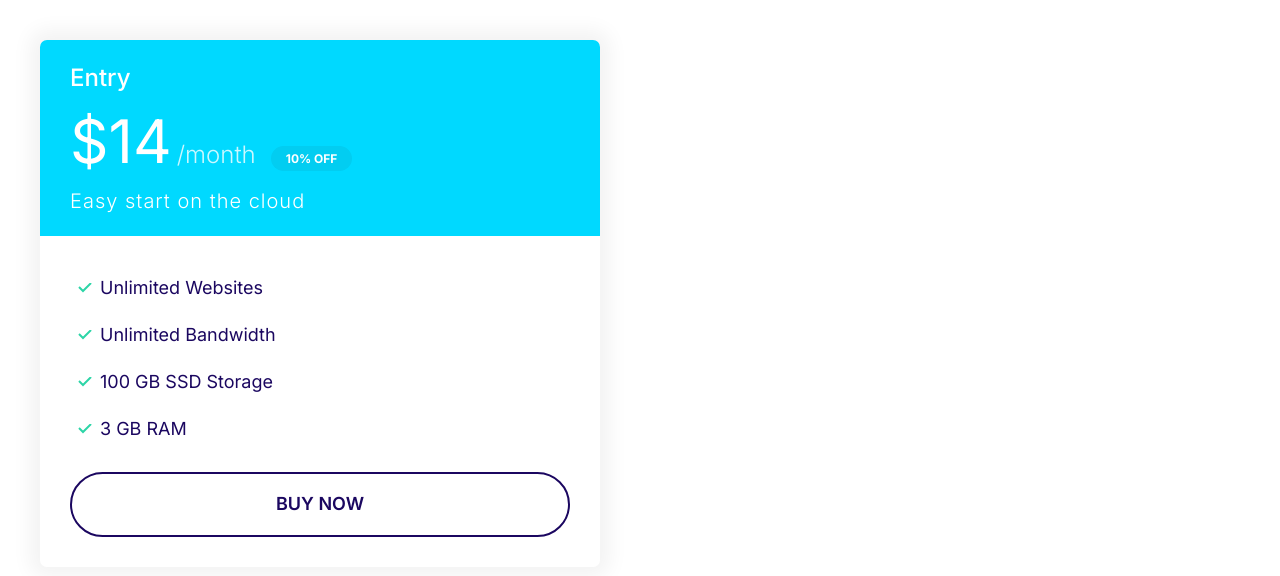
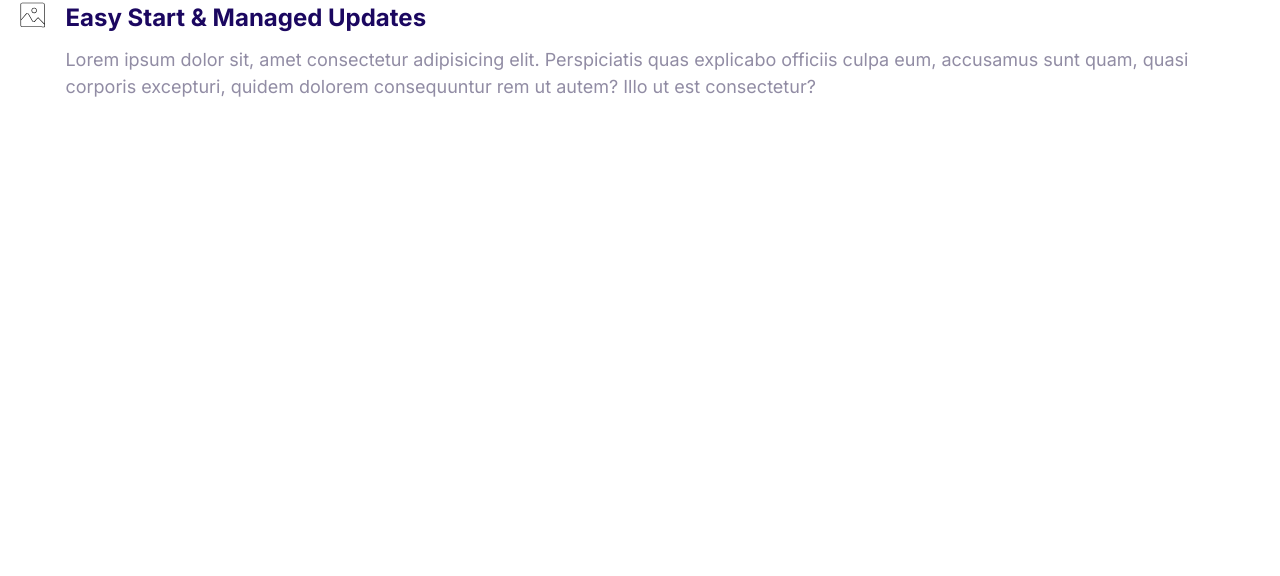
Before and after one commit to Gveyra/hosting-landing-page-practice, a plain HTML site: page index.html in a window 1280 px wide. Drawn offline with Linux system fonts and the light colour scheme.

Commit message:
media component

```diff
--- a/css/styles.css
+++ b/css/styles.css
@@ -266,6 +266,17 @@
   background: #02cdf1;
 }
 /*Plans*/
+.plan--popular .card__header {
+  position: relative;
+}
+.plan--popular .card__header::before {
+  content: url(../css/images/popular.svg);
+  width: 40px;
+  display: inline-block;
+  position: absolute;
+  top: 0;
+  right: 5%;
+}
 @media screen and (min-width: 1024px) {
   .plan__name {
     color: #fff;
@@ -292,3 +303,16 @@
 .plan .list__item {
   margin-bottom: 2rem;
 }
+/*Media*/
+.media {
+  display: flex;
+}
+.media__title {
+  margin-top: 0;
+}
+.media__body {
+  margin: 0 2rem;
+}
+.media__image {
+  margin: 1rem;
+}
--- a/index.html
+++ b/index.html
@@ -11,27 +11,14 @@
     <link rel="stylesheet" href="css/styles.css">
 </head>
 <body>
-    <div style="width:50%; padding: 4rem; ">
-        <div class="plan">
-                 <div class="card card--secondary">
-                <header class="card__header">
-                    <h3 class="plan__name">Entry</h3>
-                    <span class="plan__price">$14</span>
-                    <span class="plan__billing-cycle">/month</span>
-                    <span class="badge badge--secondary badge--small">10% OFF</span>
-                    <span class="plan__description">Easy start on the cloud</span>
-
-                </header>
-                <div class="card__body">
-                    <ul class="list list--tick">
-                        <li class="list__item">Unlimited Websites</li>
-                        <li class="list__item">Unlimited Bandwidth</li>
-                        <li class="list__item">100 GB SSD Storage</li>
-                        <li class="list__item">3 GB RAM</li>
-                    </ul>
-                    <button class="btn btn--outline btn--block">Buy Now</button>
-                </div>
-            </div>
+    <div class="media">
+        <div class="media__image"> </div>
+          <svg class="icon icon--primary">
+            <use xlink:href="css/images/sprite.svg#icon-snap"></use>
+          </svg>
+        <div class="media__body">
+            <h3 class="media__title">Easy Start & Managed Updates</h3>
+            <p>Lorem ipsum dolor sit, amet consectetur adipisicing elit. Perspiciatis quas explicabo officiis culpa eum, accusamus sunt quam, quasi corporis excepturi, quidem dolorem consequuntur rem ut autem? Illo ut est consectetur?</p>
         </div>
     </div>
 
```
Also changed, not shown: css/components/media.html (added, +15 -0 lines), css/components/plans.html (+1 -1 lines), css/images/popular.svg (added).
